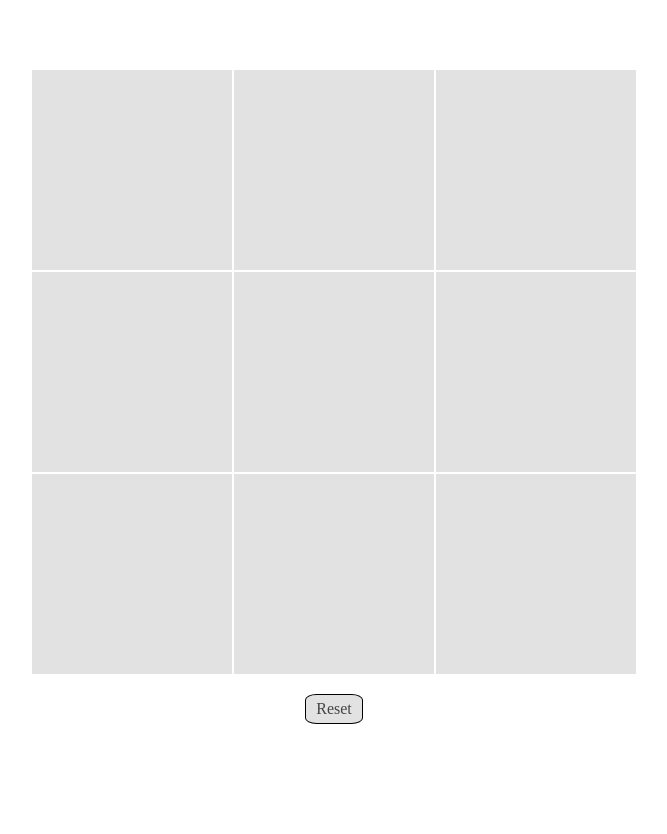
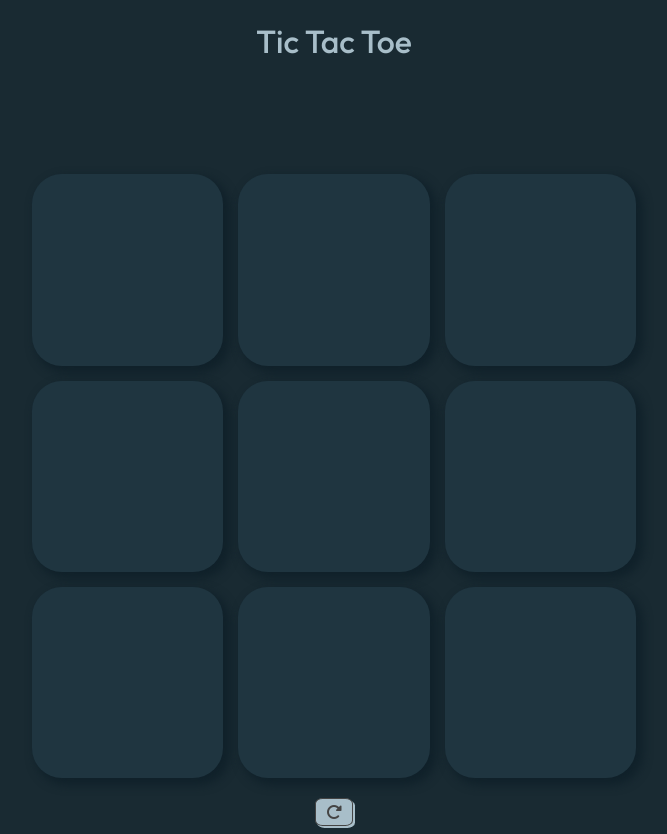
Before and after one commit to ErlensGadzans/tic_tac_toe, a plain HTML site: page index.html in a window 1280 px wide. Shown: the whole page, without its empty margins (306-973 px from the left). Before the commit the page ends 800 px from the top, so only its background shows below. Drawn offline with Linux system fonts and the light colour scheme.

Commit message:
Added more css

```diff
--- a/index.html
+++ b/index.html
@@ -4,9 +4,17 @@
     <meta charset="UTF-8" />
     <meta http-equiv="X-UA-Compatible" content="IE=edge" />
     <meta name="viewport" content="width=device-width, initial-scale=1.0" />
+    <link rel="preconnect" href="https://fonts.googleapis.com" />
+    <link rel="preconnect" href="https://fonts.gstatic.com" crossorigin />
+    <link
+      href="https://fonts.googleapis.com/css2?family=Outfit:wght@200;300;500;900&display=swap"
+      rel="stylesheet"
+    />
+
     <link rel="stylesheet" href="style.css" />
     <title>Tic Tac Toe</title>
   </head>
+  <h1>Tic Tac Toe</h1>
   <body>
     <h2 class="message"></h2>
     <div class="game_board">
@@ -22,8 +30,18 @@
       <a href="#" data-coord="8"></a>
       <a href="#" data-coord="9"></a>
     </div>
+    <div class="button_container">
+      <a
+        href="#"
+        class="btn reset icon fa-solid fa-rotate-right"
+        onclick="reset()"
+      ></a>
+    </div>
 
-    <a href="#" class="btn reset" onclick="reset()">Reset</a>
+    <script
+      src="https://kit.fontawesome.com/3aa1bf0feb.js"
+      crossorigin="anonymous"
+    ></script>
 
     <script src="script.js"></script>
   </body>
--- a/style.css
+++ b/style.css
@@ -1,23 +1,46 @@
+body{
+  background: rgba(25,42,50,255);
+}
+
 .game_board {
   display: grid;
   grid-template: repeat(3, 1fr) / repeat(3, 1fr);
-  grid-gap: 2px;
+  grid-gap: 15px;
   width: 604px;
   height: 604px;
   margin: 20px auto;
+
+}
+h1 {
+  display:flex;
+  justify-content:center;
+  font-family: 'Outfit', sans-serif;
+  font-weight:500;
+  color:rgba(168,190,201,255);
 }
 
+.message{
+  font-family: 'Outfit', sans-serif;
+  font-weight:900;
+  font-size: 50Px;
+  color: rgba(242,177,55,255);
+
+}
 .game_board a {
-  background: rgb(226, 226, 226);
+  background: rgba(31,53,64,255);
   text-decoration: none;
   text-align: center;
-  line-height: 200px;
-  font-size: 150px;
-  color: rgb(68, 68, 68);
+  line-height: 187px;
+  font-size: 100px;
+  font-family: 'Outfit', sans-serif;
+  font-weight:900;
+  color: rgba(49,195,189,255);
+  border-radius: 30px;
+  box-shadow: 5px 5px 10px 2px rgba(16,33,42,255);
 }
 
 .game_board a:hover {
-  background: rgb(178, 243, 167);
+  background: rgba(168,190,201,255);
 }
 
 .four-in-line {
@@ -28,28 +51,59 @@
   line-height: 56px;
   font-size: 45px;
 }
+.button_container{
+  display:flex;
+  justify-content:center;
+ align-items: center;
+}
 
 .btn {
-  background: rgb(226, 226, 226);
-  border: 1px solid #000;
+  background: rgba(168,190,201,255);
+  border: 1px solid rgb(68, 68, 68);
   border-radius: 20%;
   color: rgb(68, 68, 68);
-  display: block;
-  margin: 20px auto;
   padding: 5px 10px;
   text-decoration: none;
-  width: fit-content;
+  box-shadow: 2px 2px 0px 0px rgba(168,190,201,255);
+
+
 }
-
 h2 {
   text-align: center;
 }
 
 .game_board .win_move {
-  background: rgb(192, 241, 31);
+  background: rgba(242,177,55,255);
 }
 
 .message {
   text-align: center;
   height: 30px;
 }
+
+@media(max-width:699px){
+
+  .game_board {
+    width: 404px;
+    height: 404px;
+  }
+  .game_board a {
+    line-height:124px;
+    font-size: 66px;
+  }
+}
+
+@media(max-width:375px){
+
+  .game_board {
+
+    grid-gap: 15px;
+    width: 304px;
+    height: 304px;
+
+  }
+  .game_board a {
+    line-height:80px;
+    font-size: 36px;
+  }
+}
```
